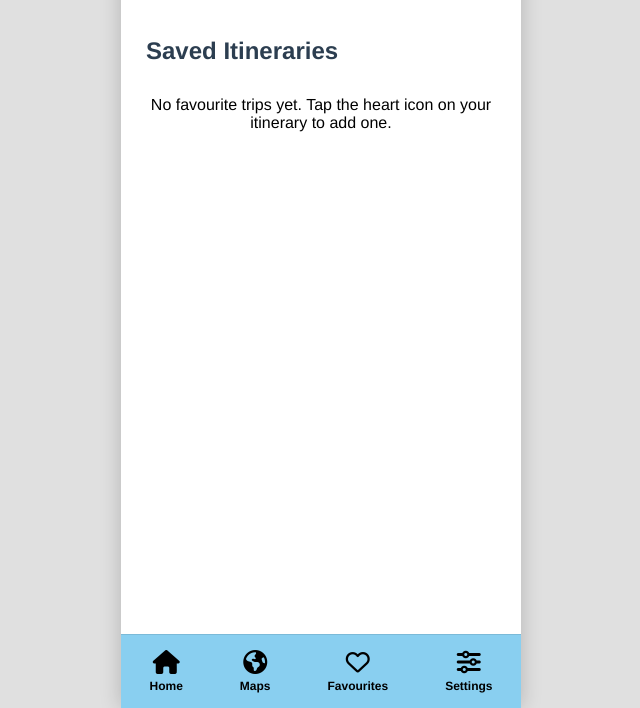
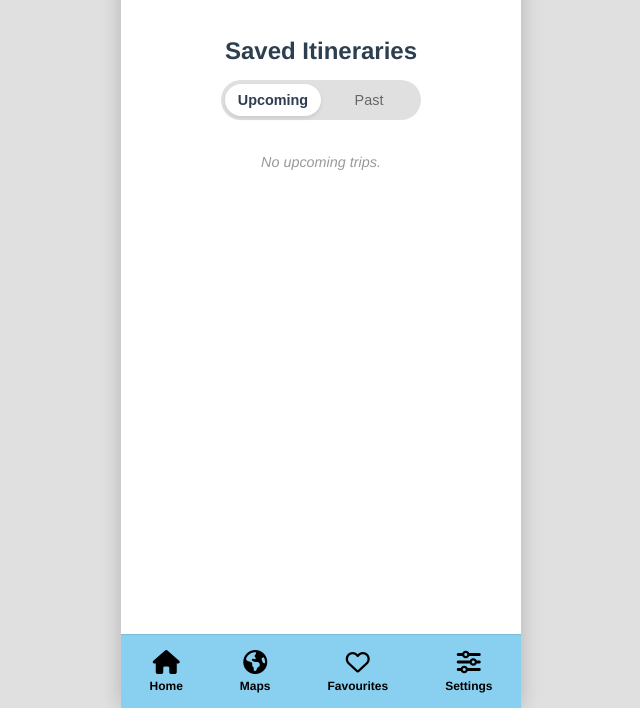
Before and after one commit to Yopdiff/Fall_2025_CPSC_481, a plain HTML site: page favourites.html in a window 1280 px wide. Shown: the part 92-800 px from the top of the page, without its empty margins (319-959 px from the left). Drawn offline with Linux system fonts and the light colour scheme.

Commit message:
Add: Upcoming, Past Saved Trip

```diff
--- a/favourites.html
+++ b/favourites.html
@@ -23,20 +23,36 @@
 
         <main class="content">
 
-            <h2 style="text-align: left; width: 100%; margin-bottom: 15px; color: #2C3E50; padding-left: 5px;">Saved Itineraries</h2>
+            <h2 style="text-align: center; width: 100%; margin-bottom: 15px; color: #2C3E50;">Saved Itineraries</h2>
+
+            <!-- iOS Style Toggle Switch -->
+            <div class="toggle-container" style="display: flex; justify-content: center; margin-bottom: 20px; width: 100%;">
+                <div class="ios-toggle-wrapper" style="background: #e0e0e0; border-radius: 20px; padding: 4px; display: flex; position: relative; width: 200px; height: 40px;">
+                    <div id="toggle-bg" style="position: absolute; left: 4px; top: 4px; width: 96px; height: 32px; background: white; border-radius: 16px; transition: transform 0.3s ease; box-shadow: 0 2px 4px rgba(0,0,0,0.1);"></div>
+                    <button id="btn-upcoming" style="flex: 1; border: none; background: transparent; z-index: 1; cursor: pointer; font-weight: bold; color: #2C3E50; font-size: 0.9rem;">Upcoming</button>
+                    <button id="btn-past" style="flex: 1; border: none; background: transparent; z-index: 1; cursor: pointer; font-weight: normal; color: #666; font-size: 0.9rem;">Past</button>
+                </div>
+            </div>
+
+            <!-- Upcoming Trips -->
+            <section id="upcoming-view" class="fav-section" style="width: 100%;">
+                <div id="upcoming-trips-list" class="fav-list" style="width: 100%; display: flex; flex-direction: column; gap: 15px;">
+                    <!-- Filled by favourites.js -->
+                </div>
+            </section>
+
+            <!-- Past Trips (Hidden by default) -->
+            <section id="past-view" class="fav-section hidden" style="width: 100%; display: none;">
+                <div id="past-trips-list" class="fav-list" style="width: 100%; display: flex; flex-direction: column; gap: 15px;">
+                    <!-- Filled by favourites.js -->
+                </div>
+            </section>
+
             <!-- Segmented control: Saved vs Offline Itinerary
             <div class="segmented-tabs">
                 <button id="tab-saved" class="seg-tab active">Saved trips</button>
                 <button id="tab-offline" class="seg-tab">Offline itinerary</button>
             </div> -->
-
-            <!-- Saved trips list -->
-            <section id="saved-view" class="fav-section">
-                <div id="saved-trips-list" class="fav-list">
-                    <!-- Filled by favourites.js -->
-                </div>
-            </section>
-
             <!-- Offline itineraries
             <section id="offline-view" class="fav-section hidden">
                 <p class="empty-message">
--- a/favourites.js
+++ b/favourites.js
@@ -17,6 +17,7 @@ function favLoadTrips() {
 document.addEventListener('DOMContentLoaded', () => {
     // setupFavTabs();
     renderSavedTrips();
+    setupToggleSwitch();
     // renderOfflineTrips();
 });
 
@@ -43,29 +44,117 @@ document.addEventListener('DOMContentLoaded', () => {
 //     });
 // }
 
+function setupToggleSwitch() {
+    const btnUpcoming = document.getElementById('btn-upcoming');
+    const btnPast = document.getElementById('btn-past');
+    const toggleBg = document.getElementById('toggle-bg');
+    const upcomingView = document.getElementById('upcoming-view');
+    const pastView = document.getElementById('past-view');
+
+    if (!btnUpcoming || !btnPast) return;
+
+    btnUpcoming.addEventListener('click', () => {
+        // Move background left
+        toggleBg.style.transform = 'translateX(0)';
+
+        // Update text styles
+        btnUpcoming.style.fontWeight = 'bold';
+        btnUpcoming.style.color = '#2C3E50';
+        btnPast.style.fontWeight = 'normal';
+        btnPast.style.color = '#666';
+
+        // Show/Hide views
+        upcomingView.style.display = 'block';
+        pastView.style.display = 'none';
+    });
+
+    btnPast.addEventListener('click', () => {
+        // Move background right (width is 200px total, padding 4px, button width ~96px)
+        // We translate by 96px (width of one button)
+        toggleBg.style.transform = 'translateX(96px)';
+
+        // Update text styles
+        btnPast.style.fontWeight = 'bold';
+        btnPast.style.color = '#2C3E50';
+        btnUpcoming.style.fontWeight = 'normal';
+        btnUpcoming.style.color = '#666';
+
+        // Show/Hide views
+        pastView.style.display = 'block';
+        upcomingView.style.display = 'none';
+    });
+}
+
 function renderSavedTrips() {
-    const container = document.getElementById('saved-trips-list');
-    if (!container) return;
+    const upcomingContainer = document.getElementById('upcoming-trips-list');
+    const pastContainer = document.getElementById('past-trips-list');
+
+    if (!upcomingContainer || !pastContainer) return;
 
     const allTrips = favLoadTrips();
-    // Map to preserve original index for toggling
-    const trips = allTrips
+
+    // MOCK PAST TRIP
+    const mockPastTrip = {
+        airline: "Air Canada",
+        originCode: "YYC",
+        destinationCode: "LHR",
+        destination: "London",
+        departTime: "18:45",
+        arrivalTime: "10:30",
+        duration: "8h 45m",
+        stops: "Nonstop",
+        price: 850,
+        travelDate: "2023-05-15", // Past date
+        departDate: "2023-05-15",
+        returnDate: "2023-05-25",
+        isFavorite: true,
+        amenities: ["Meal", "WiFi"]
+    };
+
+    // Combine real trips with mock past trip for display
+    // We filter for favorites first
+    let trips = allTrips
         .map((t, i) => ({ ...t, originalIndex: i }))
         .filter(t => t.isFavorite);
 
-    container.innerHTML = '';
+    // Add mock trip to the list (give it a fake index -1 to distinguish)
+    trips.push({ ...mockPastTrip, originalIndex: -1 });
 
-    if (trips.length === 0) {
-        container.innerHTML =
-            '<p class="empty-message">No favourite trips yet. Tap the heart icon on your itinerary to add one.</p>';
-        return;
-    }
+    upcomingContainer.innerHTML = '';
+    pastContainer.innerHTML = '';
+
+    const today = new Date();
+    today.setHours(0, 0, 0, 0);
+
+    let hasUpcoming = false;
+    let hasPast = false;
 
     trips.forEach((flight) => {
+        // Determine if trip is past or upcoming
+        let tripDate = new Date();
+        if (flight.travelDate) {
+            const [y, m, d] = flight.travelDate.split('-');
+            tripDate = new Date(y, m - 1, d);
+        }
+
+        const isPast = tripDate < today;
+        const targetContainer = isPast ? pastContainer : upcomingContainer;
+
+        if (isPast) hasPast = true;
+        else hasUpcoming = true;
+
         const card = document.createElement('div');
-        card.className = 'flight-card'; // Use the standard card class
+        card.className = 'flight-card';
+        // Ensure full width and spacing
+        card.style.width = '100%';
+        card.style.marginBottom = '15px';
 
-        // Format Date Range (Same logic as itinerary.js)
+        if (isPast) {
+            card.style.opacity = '0.8'; // Slightly fade past trips
+            card.style.backgroundColor = '#f9f9f9';
+        }
+
+        // Format Date Range
         let dateDisplay = 'Date TBD';
         if (flight.departDate && flight.returnDate) {
              const formatDate = (dateStr) => {
@@ -74,6 +163,11 @@ function renderSavedTrips() {
                 return date.toLocaleDateString('en-US', { month: 'short', day: 'numeric' });
              };
              dateDisplay = `${formatDate(flight.departDate)} - ${formatDate(flight.returnDate)}`;
+
+             // Add year for past trips to be clear
+             if (isPast) {
+                 dateDisplay += `, ${flight.departDate.split('-')[0]}`;
+             }
         } else if (flight.travelDate) {
              const [y, m, d] = flight.travelDate.split('-');
              const date = new Date(y, m - 1, d);
@@ -81,14 +175,18 @@ function renderSavedTrips() {
         }
 
         const destinationName = flight.destination || flight.destinationCode;
-        const heartColor = '#e74c3c'; // Always red in favorites list
+        const heartColor = '#e74c3c';
+        const heartClass = 'fas fa-heart'; // Always filled in favorites
+
+        // Only show heart toggle for real trips (not the mock one for now, or handle it differently)
+        const heartHtml = flight.originalIndex !== -1
+            ? `<div class="fav-toggle" onclick="event.stopPropagation(); toggleFavorite(${flight.originalIndex})" style="cursor: pointer; font-size: 1.2rem; color: ${heartColor};"><i class="${heartClass}"></i></div>`
+            : `<div class="fav-toggle" style="cursor: default; font-size: 1.2rem; color: ${heartColor};"><i class="${heartClass}"></i></div>`;
 
         card.innerHTML = `
             <div class="flight-card-header">
                 <div class="airline-name">${destinationName}</div>
-                <div class="fav-toggle" onclick="event.stopPropagation(); toggleFavorite(${flight.originalIndex})" style="cursor: pointer; font-size: 1.2rem; color: ${heartColor};">
-                    <i class="fas fa-heart"></i>
-                </div>
+                ${heartHtml}
             </div>
             <div class="flight-route">
                 <div class="route-point">
@@ -114,16 +212,27 @@ function renderSavedTrips() {
                 </div>
             </div>
         `;
+        // Make the whole card clickable to view trip
+        if (flight.originalIndex !== -1) {
+            card.onclick = () => viewTrip(flight.originalIndex);
+        }
 
-        // Make the whole card clickable to view trip
-        card.onclick = () => viewTrip(flight.originalIndex);
+        targetContainer.appendChild(card);
+    });
 
-        container.appendChild(card);
-    });
+    if (!hasUpcoming) {
+        upcomingContainer.innerHTML = '<p class="empty-message" style="font-size: 0.9rem; color: #999; font-style: italic;">No upcoming trips.</p>';
+    }
+
+    if (!hasPast) {
+        pastContainer.innerHTML = '<p class="empty-message" style="font-size: 0.9rem; color: #999; font-style: italic;">No past trips.</p>';
+    }
 }
 
 // Expose functions to window for onclick handlers
 window.toggleFavorite = function(originalIndex) {
+    if (originalIndex === -1) return; // Ignore mock trip
+
     const trips = JSON.parse(localStorage.getItem('myTrips') || '[]');
     if (trips[originalIndex]) {
         trips[originalIndex].isFavorite = !trips[originalIndex].isFavorite;
@@ -133,13 +242,15 @@ window.toggleFavorite = function(originalIndex) {
 };
 
 window.viewTrip = function(originalIndex) {
+    if (originalIndex === -1) return; // Ignore mock trip
+
     const trips = JSON.parse(localStorage.getItem('myTrips') || '[]');
     const flight = trips[originalIndex];
 
     if (flight) {
         sessionStorage.setItem('bookedFlight', JSON.stringify(flight));
-    sessionStorage.setItem('flightDate', flight.travelDate);
-    window.location.href = 'itinerary-details.html';
+        sessionStorage.setItem('flightDate', flight.travelDate);
+        window.location.href = 'itinerary-details.html';
     }
 };
 
```
